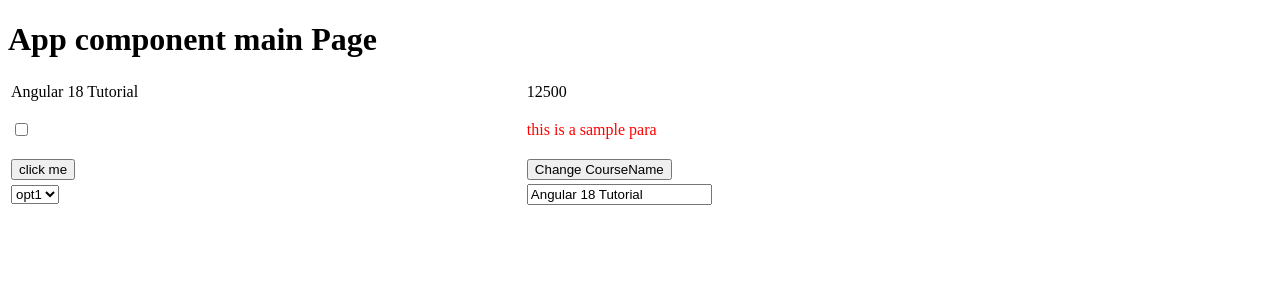
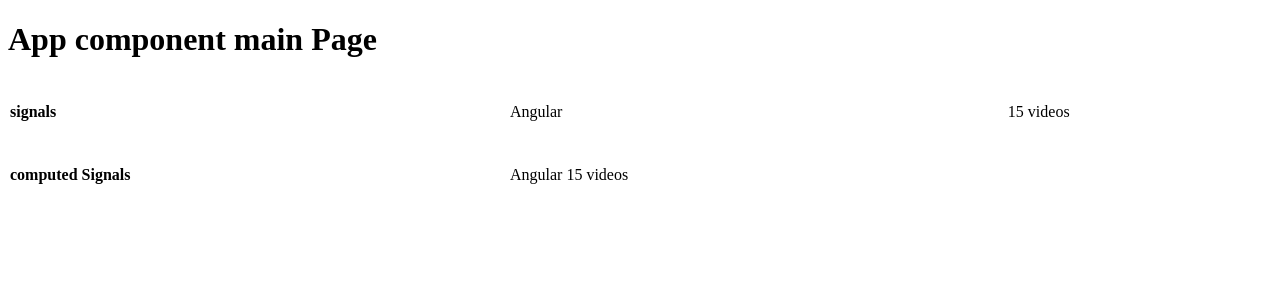
Before and after one commit to Eminence06/Angular, an Angular app: page / in a window 1280 px wide. Shown: the top 300 px of the page. Built offline with nearby package versions, Linux system fonts and the light colour scheme.

Commit message:
added signals

```diff
--- a/src/app/app.html
+++ b/src/app/app.html
@@ -1,3 +1,3 @@
 <h1>App component main Page</h1>
 
-<app-data-binding></app-data-binding>
+<app-signal-ex></app-signal-ex>
--- a/src/app/app.ts
+++ b/src/app/app.ts
@@ -3,10 +3,11 @@ import { RouterOutlet } from '@angular/router';
 import { Admin } from './component/admin/admin';
 import { User } from './component/user/user';
 import { DataBinding } from './component/data-binding/data-binding';
+import { SignalEx } from './component/signal-ex/signal-ex';
 
 @Component({
   selector: 'app-root',
-  imports: [Admin,User,DataBinding, RouterOutlet],
+  imports: [SignalEx],
   templateUrl: './app.html',
   styleUrl: './app.css'
 })
--- /dev/null
+++ b/src/app/component/signal-ex/signal-ex.html
@@ -0,0 +1,19 @@
+<table width = 100%>
+    <tr>
+        <h4>signals</h4>
+        <td>
+            {{courseName()}}
+        </td>
+        <td>
+            {{courseDuration()}}
+        </td>
+    </tr>
+    <tr>
+        <h4>
+            computed Signals
+        </h4>
+        <td>
+            {{comptedSignals()}}
+        </td>
+    </tr>
+</table>
--- /dev/null
+++ b/src/app/component/signal-ex/signal-ex.ts
@@ -0,0 +1,15 @@
+import { Component, computed, signal, Signal } from '@angular/core';
+
+@Component({
+  selector: 'app-signal-ex',
+  imports: [],
+  templateUrl: './signal-ex.html',
+  styleUrl: './signal-ex.css',
+})
+export class SignalEx {
+  courseName = signal<string>("Angular");
+
+  courseDuration = signal("15 videos");
+
+  comptedSignals = computed(()=> this.courseName() + " " + this.courseDuration());
+}
```
Also changed, not shown: src/app/component/signal-ex/signal-ex.css (added), 1 other file (tests, documents, lock files or other folders).
